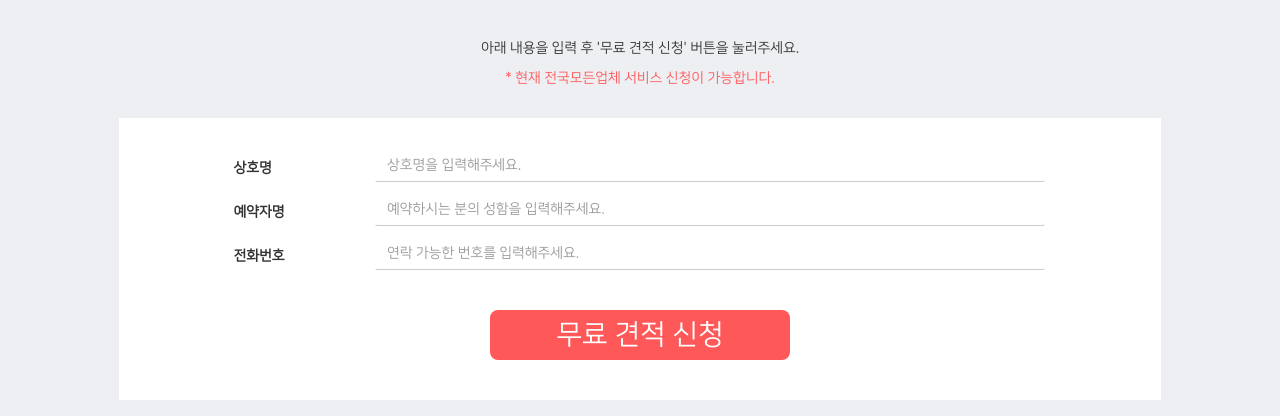
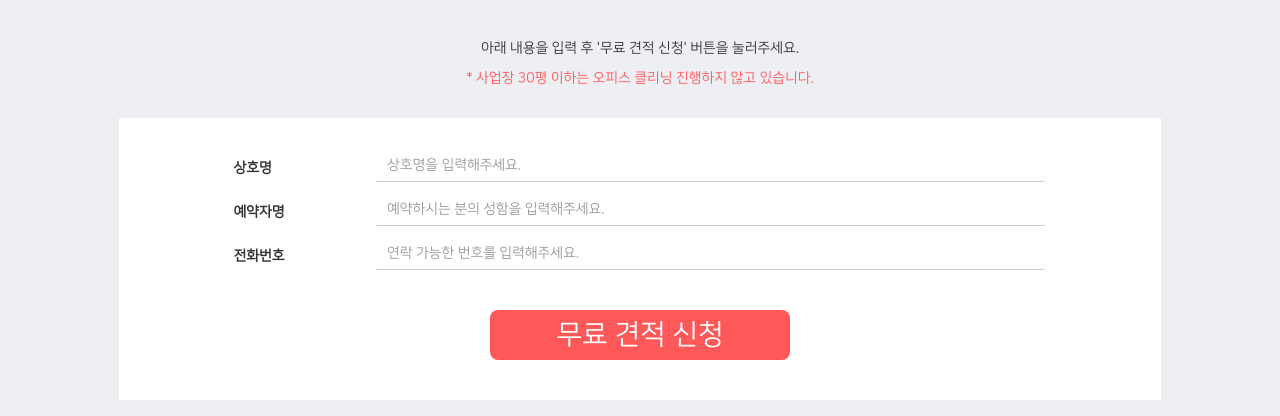
Before and after one commit to todhm/homemasterweb, a website: page office.html in a window 1280 px wide. Shown: the part 282-698 px from the top of the page. Drawn offline with Linux system fonts and the light colour scheme; grey boxes are pictures that could not be loaded; a script that the page names is missing.

Commit message:
refuse service under 30

```diff
--- a/office.html
+++ b/office.html
@@ -162,7 +162,7 @@ height="0" width="0" style="display:none;visibility:hidden"></iframe></noscript>
         <div class="row grey_bg" id="label3">
 			<div class="col-xs-12 margin-b40 margin-t40">
 				<p>아래 내용을 입력 후 '무료 견적 신청' 버튼을 눌러주세요.</p>
-				<p class="highlight">* 현재 전국모든업체 서비스 신청이 가능합니다.</p>
+				<p class="highlight">* 사업장 30평 이하는 오피스 클리닝 진행하지 않고 있습니다.</p>
 				<div id="div-form" class="margin-t20 col-xs-12 col-sm-10 col-sm-offset-1">
 					<form class="form-horizontal col-xs-12 col-md-10 col-md-offset-1">
 						<div class="row margin-t10" class="form-group">
```
